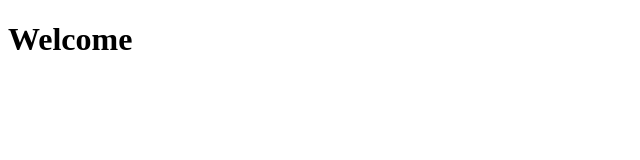
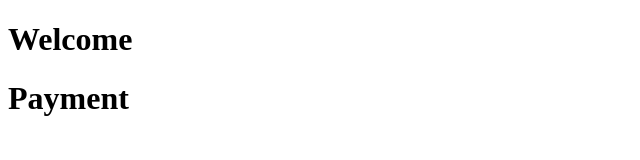
Before and after one commit to DBAK15/gitapp, a plain HTML site: page index.html in a window 1280 px wide. Shown: the whole page, without its empty margins (0-640 px from the left). Drawn offline with Linux system fonts and the light colour scheme.

Commit message:
ajout du payment

```diff
--- a/index.html
+++ b/index.html
@@ -8,5 +8,6 @@
 </head>
 <body>
    <h1>Welcome</h1>
+   <h1>Payment</h1>
 </body>
 </html>
```
